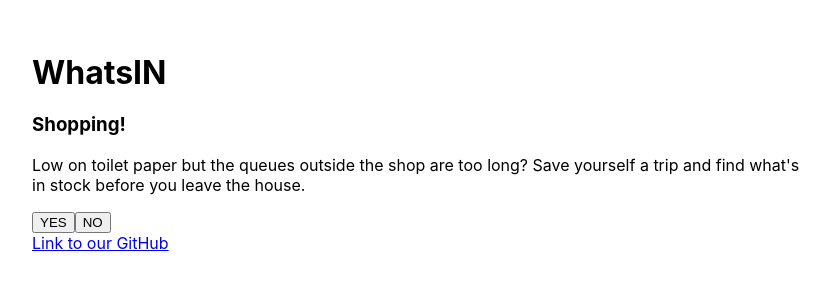
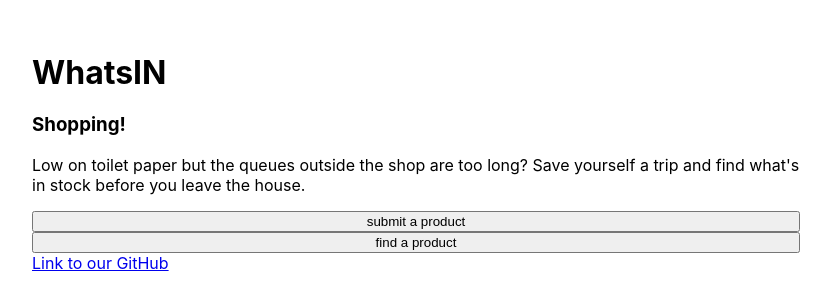
Before and after one commit to too-dark-park/uk-vs-covid-hack-whats-in-stock, a React (Create React App) app in the folder frontend/: page / in a window 1280 px wide. Shown: the part 203-510 px from the top of the page, without its empty margins (224-1055 px from the left). Built offline with nearby package versions, Linux system fonts and the light colour scheme; no server answers.

Commit message:
button names and column display

```diff
--- a/frontend/src/App.js
+++ b/frontend/src/App.js
@@ -55,8 +55,10 @@ class App extends React.Component {
           </p>
         </header>
         <section>
-          <Button>YES</Button>
-          <Button>NO</Button>
+          <div className="button-container">
+            <Button className="landing-button">submit a product</Button>
+            <Button className="landing-button">find a product</Button>
+          </div>
         </section>
         <footer>
           <a
--- a/frontend/src/Components/Button/Button.css
+++ b/frontend/src/Components/Button/Button.css
@@ -0,0 +1,8 @@
+.button-container {
+  display: flex;
+  flex-direction: column;
+}
+
+.landing-button {
+  min-width: 80%;
+}
--- a/frontend/src/Components/Button/Button.js
+++ b/frontend/src/Components/Button/Button.js
@@ -1,4 +1,5 @@
 import React from "react";
+import "./Button.css";
 
 const Button = (props) => {
   return <button>{props.children}</button>;
```
